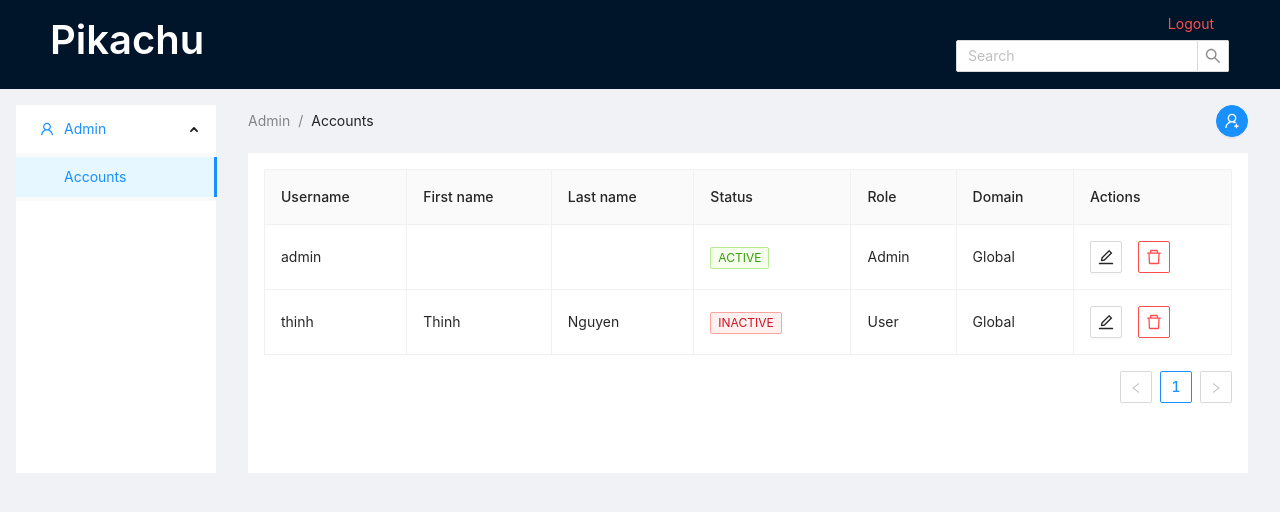
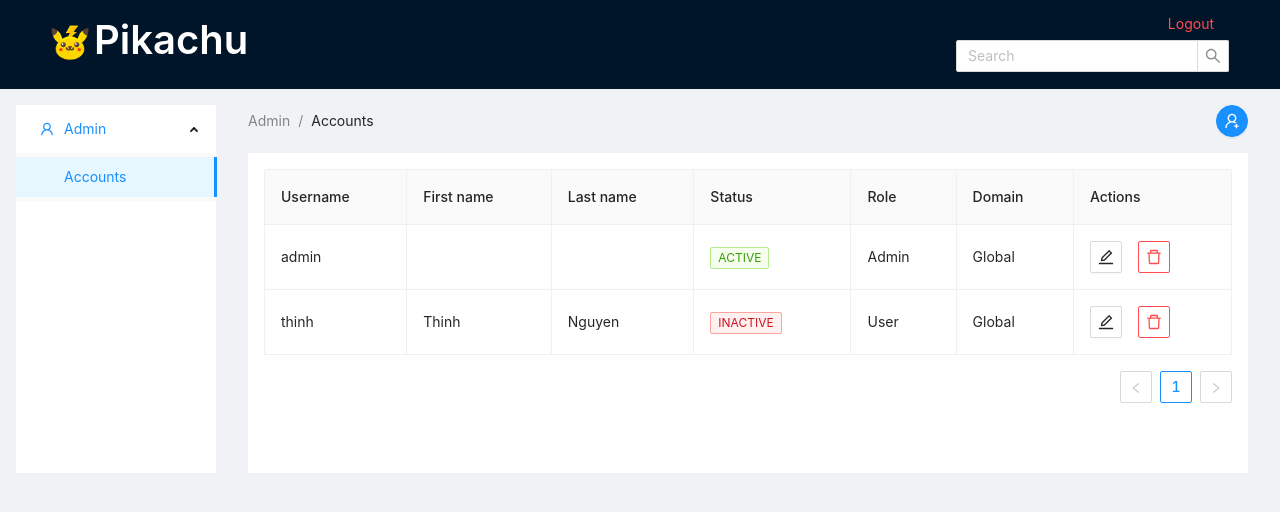
Before and after one commit to npthinhdev/page-account, a React (Create React App) app: page /account in a window 1280 px wide. Shown: the top 512 px of the page. Built offline with nearby package versions, Linux system fonts and the light colour scheme; data requests are answered from the project's data file.

Commit message:
add logo

```diff
--- a/public/index.html
+++ b/public/index.html
@@ -2,7 +2,7 @@
 <html lang="en">
   <head>
     <meta charset="utf-8" />
-    <link rel="icon" href="%PUBLIC_URL%/favicon.ico" />
+    <link rel="icon" href="%PUBLIC_URL%/pokeball.png" />
     <meta name="viewport" content="width=device-width, initial-scale=1" />
     <meta name="theme-color" content="#000000" />
     <meta
@@ -24,7 +24,7 @@
       work correctly both with client-side routing and a non-root public URL.
       Learn how to configure a non-root public URL by running `npm run build`.
     -->
-    <title>React App</title>
+    <title>Pikachu</title>
   </head>
   <body>
     <noscript>You need to enable JavaScript to run this app.</noscript>
--- a/src/assets/scss/layouts/_header.scss
+++ b/src/assets/scss/layouts/_header.scss
@@ -10,6 +10,11 @@
       &:visited {
         color: $color-white;
       }
+    }
+    &--img {
+      height: auto;
+      margin-right: .25rem;
+      width: 40px;
     }
   }
   &--right {
--- a/src/layouts/Header.tsx
+++ b/src/layouts/Header.tsx
@@ -1,5 +1,5 @@
 import React from 'react';
-import { Layout, Row, Col, Button, Input } from 'antd';
+import { Layout, Row, Col, Button, Input, Image } from 'antd';
 import { Link } from 'react-router-dom';
 
 const { Header } = Layout;
@@ -10,7 +10,7 @@
     <Header className="header">
       <Row>
         <Col flex="auto" className="header__brand">
-          <Link to="/" className="header__brand--link">Pikachu</Link>
+          <Link to="/" className="header__brand--link"><Image src="/pikachu.png" className="header__brand--img" />Pikachu</Link>
         </Col>
         <Col>
           <Row className="header--right--top">
```
Also changed, not shown: public/pikachu.png (added), public/pokeball.png (added).
